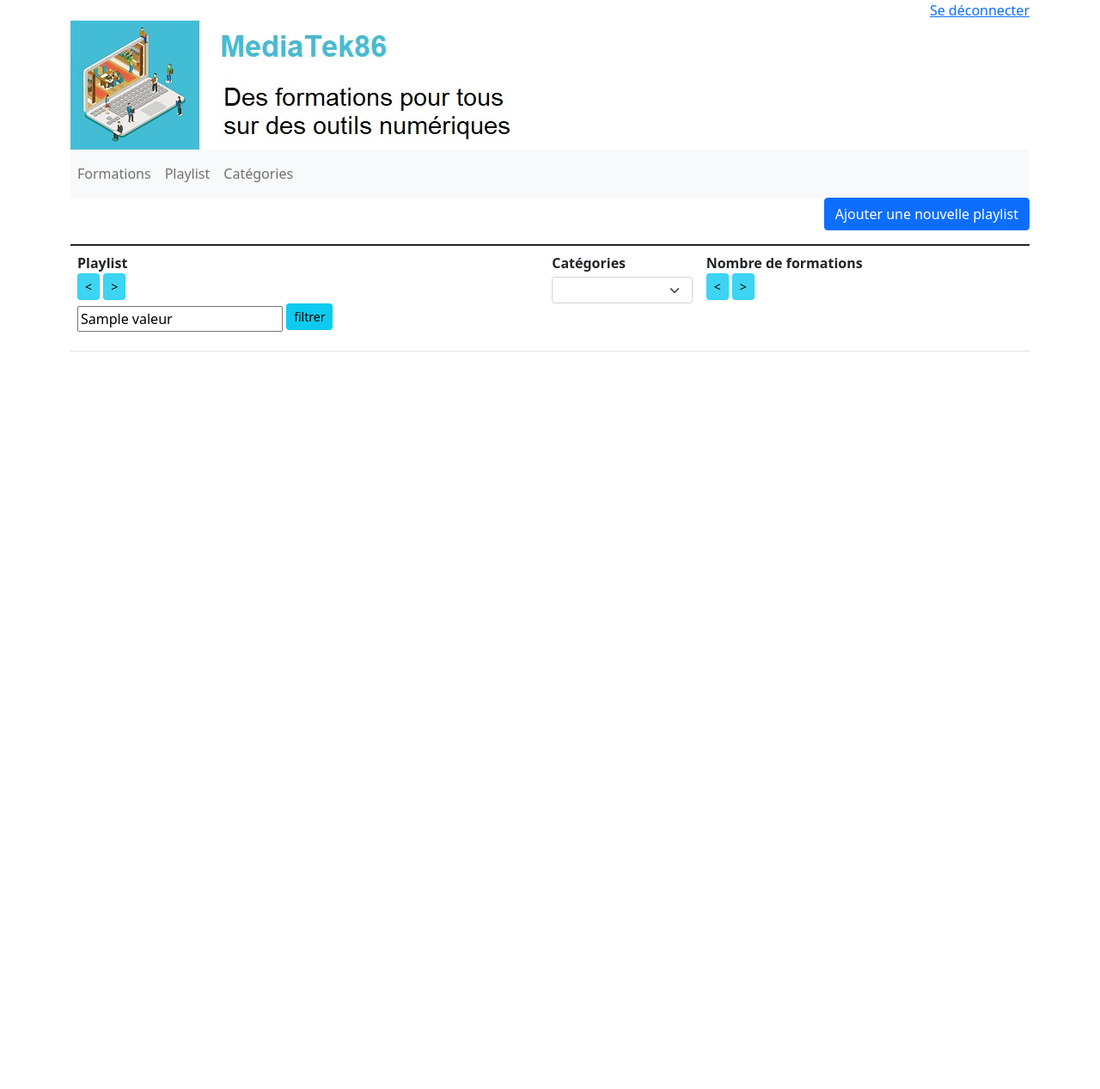
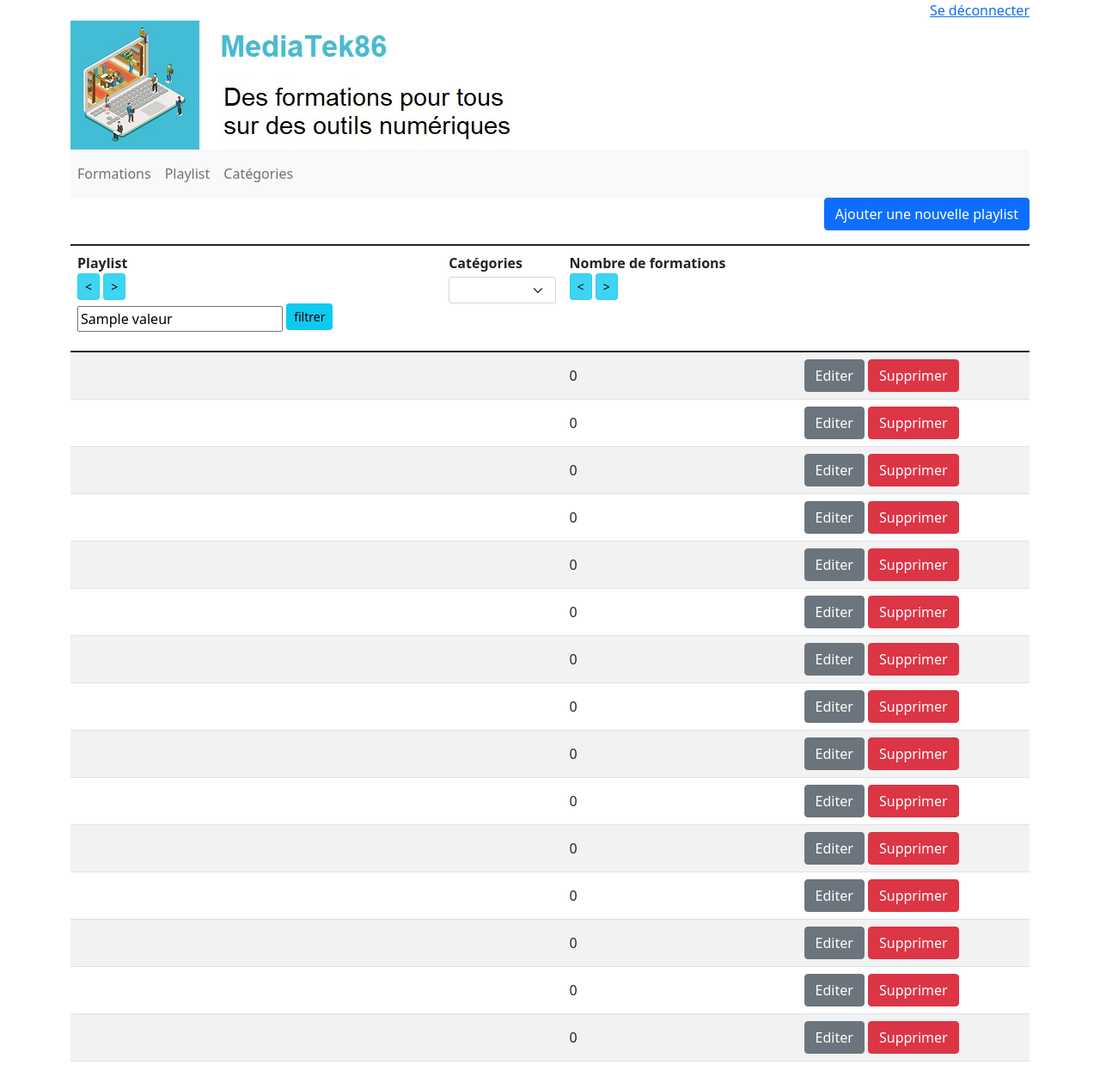
Before and after one commit to LindaArezki/Mediatekformation-master, a Symfony app: template templates/admin/admin.playlist.html.twig in a window 1280 px wide. Shown: the whole page at 86% size. Before the commit the page ends 800 px from the top, so only its background shows below. Run offline with Twig, Linux system fonts and the light colour scheme; the template is opened without the code that fills it: most values are stand-ins (such as "Sample title", 1, 10 or a date in 2020); lists and menus that the app fills with data are empty; some libraries are stand-ins or nearby versions.

Commit message:
Modification de la variable

```diff
--- a/templates/admin/admin.playlist.html.twig
+++ b/templates/admin/admin.playlist.html.twig
@@ -47,7 +47,7 @@
             </tr>
         </thead>
         <tbody>
-        {% if playlists|length > 0 %}
+        {% if playlist|length > 0 %}
             {% for k in 0..playlist|length-1 %}
                 <tr class="align-middle">
                     <td>
```
